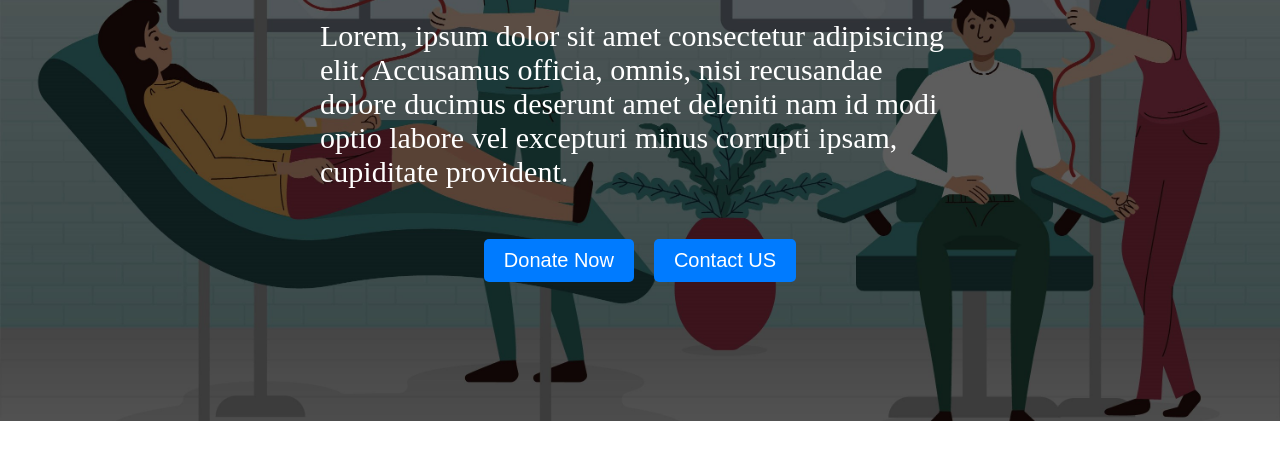
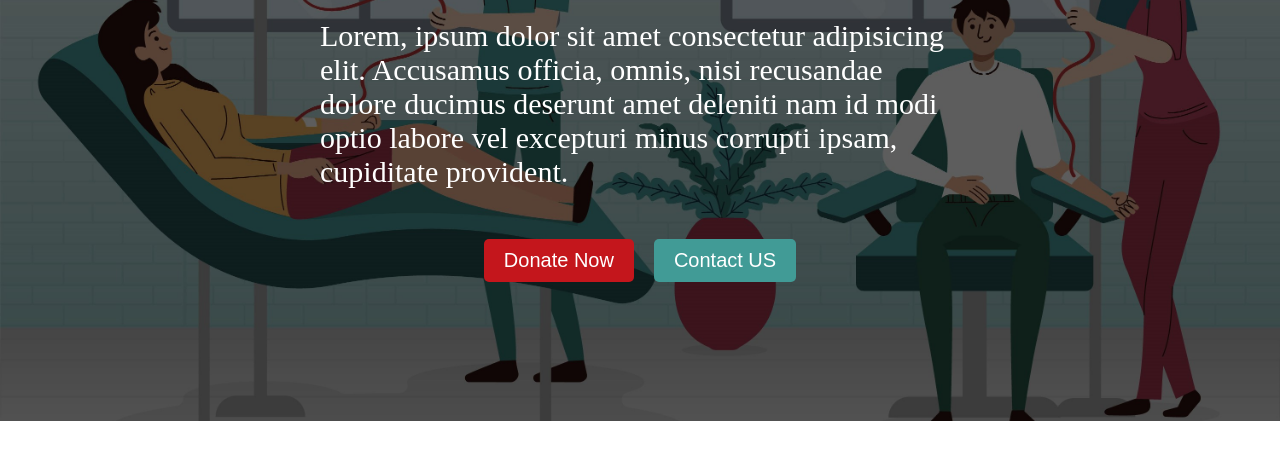
Before and after one commit to Khanemon/Blood-donation-website, a plain HTML site: page index.html in a window 1280 px wide. Shown: the part 339-800 px from the top of the page. Drawn offline with Linux system fonts and the light colour scheme; a script that the page names is missing; a web font is replaced by a local one.

Commit message:
Blood donation V3

```diff
--- a/index.html
+++ b/index.html
@@ -52,8 +52,8 @@
                   deserunt amet deleniti nam id modi optio labore vel excepturi
                    minus corrupti ipsam, cupiditate provident.</h3>
             <div class="slider__btn">
-                <button class="slbtn__design">Donate Now</button>
-                <button class="slbtn__design">Contact US</button>
+                <button class="slbtn__design btn1">Donate Now</button>
+                <button class="slbtn__design btn2">Contact US</button>
             </div>
         </div>
 
--- a/style.css
+++ b/style.css
@@ -68,12 +68,14 @@ img{
 }
 /* reset code and common ends here. */
 
-/* my Website color
-color: #ed1c24
-color: #c4161c
-color: #54c3bb
-color: #419b96
- */
+.my-Website-color{
+    color: #ed1c24;
+    color: #c4161c;
+    color: #54c3bb;
+    color: #419b96;
+}
+
+
 
 /* header starts here */
 header{
@@ -200,14 +202,17 @@ header{
     border-radius: 2rem;
 }
 .slbtn__design{
-    background-color: #007bff;
+    background-color: #c4161c;;
     color: white;
-    padding: 10px 20px;
+    padding: 1rem 2rem;
     border: none;
     border-radius: 5px;
     font-size: 2rem;
     cursor: pointer;
     margin-top: 5rem;
+}
+.btn2{
+    background-color: #419b96;
 }
   /* @media screen and (max-width: 1180px) {
     .slider-detail .carousel-caption {
```
